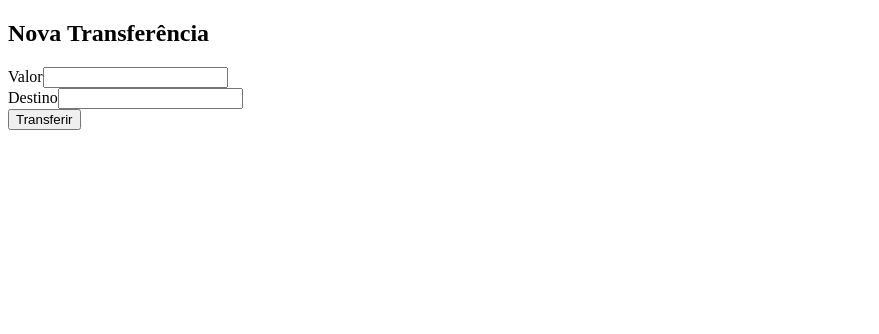
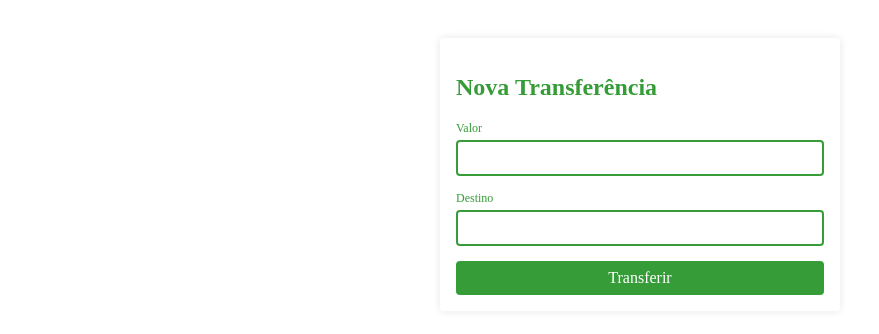
Before and after one commit to EduardoMarques-Dev/Angular-1.1-ExplorandoFramework, an Angular app: page / in a window 1280 px wide. Shown: the top 334 px of the page, without its empty margins (0-879 px from the left). Built offline with nearby package versions, Linux system fonts and the light colour scheme.

Commit message:
A02 Property Bind

```diff
--- a/src/app/app.module.ts
+++ b/src/app/app.module.ts
@@ -3,6 +3,7 @@ import { NgModule } from '@angular/core';
 
 import { AppComponent } from './app.component';
 import { NovaTransferenciaComponent } from './nova-transferencia/nova-transferencia.component';
+import { FormsModule } from '@angular/forms';
 
 @NgModule({
   declarations: [
@@ -10,7 +11,8 @@ import { NovaTransferenciaComponent } from './nova-transferencia/nova-transferen
     NovaTransferenciaComponent
   ],
   imports: [
-    BrowserModule
+    BrowserModule,
+    FormsModule
   ],
   providers: [],
   bootstrap: [AppComponent]
--- a/src/app/nova-transferencia/nova-transferencia.component.html
+++ b/src/app/nova-transferencia/nova-transferencia.component.html
@@ -1,15 +1,21 @@
-<form>
-  <h2>Nova Transferência</h2>
 
-  <div>
-    <label for="valor">Valor</label>
-    <input id="valor" type="text" />
-  </div>
+<section class="container">
+  <form class="formulario" (ngSubmit)="transferir()">
+    <h2 class="formulario__titulo">Nova Transferência</h2>
 
-  <div>
-    <label for="destino">Destino</label>
-    <input id="destino" type="text" />
-  </div>
+    <div class="form-field">
+      <label class="form-field__label" for="valor">Valor</label>
+      <input class="form-field__input" id="valor" type="text" [(ngModel)]="valor" name="valor"/>
+    </div>
 
-  <button>Transferir</button>
-</form>
+    <div class="form-field">
+      <label class="form-field__label" for="destino">Destino</label>
+      <input class="form-field__input" id="destino" type="text" [(ngModel)]="destino" name="destino"/>
+    </div>
+
+    <div class="botao-wrapper">
+      <button class="botao" type="submit">Transferir</button>
+    </div>
+
+  </form>
+</section>
--- a/src/app/nova-transferencia/nova-transferencia.component.scss
+++ b/src/app/nova-transferencia/nova-transferencia.component.scss
@@ -0,0 +1,59 @@
+.formulario {
+  background-color: white;
+  padding: 16px;
+  border-radius: 4px;
+  box-shadow: 0 0 8px rgba(0, 0, 0, 0.1);
+  &__titulo {
+    text-transform: capitalize;
+    color: var(--primary);
+  }
+}
+
+.form-field {
+  width: 100%;
+  margin-top: 15px;
+  margin-bottom: 15px;
+  display: flex;
+  flex-direction: column;
+  color: var(--primary);
+
+  &__label {
+    color: inherit;
+    margin-bottom: 4px;
+    font-size: 12px;
+  }
+
+  &__input {
+    padding: 8px;
+    border-radius: 4px;
+    color: inherit;
+    border: 2px solid;
+    outline: none;
+  }
+}
+
+.botao-wrapper {
+  display: flex;
+}
+
+.botao {
+  background-color: var(--primary);
+  color: white;
+  display: block;
+  flex: 1;
+  border: none;
+  border-radius: 4px;
+  font-size: 16px;
+  padding: 0.5em;
+  cursor: pointer;
+  transition: opacity 0.2s;
+
+  &--cancelar {
+    background-color: var(--secondary);
+    margin-left: 20px;
+  }
+
+  &:hover {
+    opacity: 0.8;
+  }
+}
--- a/src/app/nova-transferencia/nova-transferencia.component.ts
+++ b/src/app/nova-transferencia/nova-transferencia.component.ts
@@ -7,4 +7,12 @@ import { Component } from '@angular/core';
 })
 export class NovaTransferenciaComponent {
 
+  valor: number | undefined;
+  destino: number | undefined;
+
+  transferir() {
+    console.log('Solicitada nova transferencia');
+    console.log('valor: ', this.valor);
+    console.log('destino: ', this.destino);
+  }
 }
--- a/src/styles.scss
+++ b/src/styles.scss
@@ -1 +1,17 @@
-/* You can add global styles to this file, and also import other style files */
+:root {
+  --primary: #369c38;
+  --secondary: #132A13;
+  --padding: 15px;
+  --cinza: #405040;
+  --cinza-claro: #dedede;
+}
+
+* {
+  font-family: "Roboto, sans-serif;"
+}
+
+.container {
+  max-width: 400px;
+  padding: 30px;
+  margin: 0 auto;
+}
```
